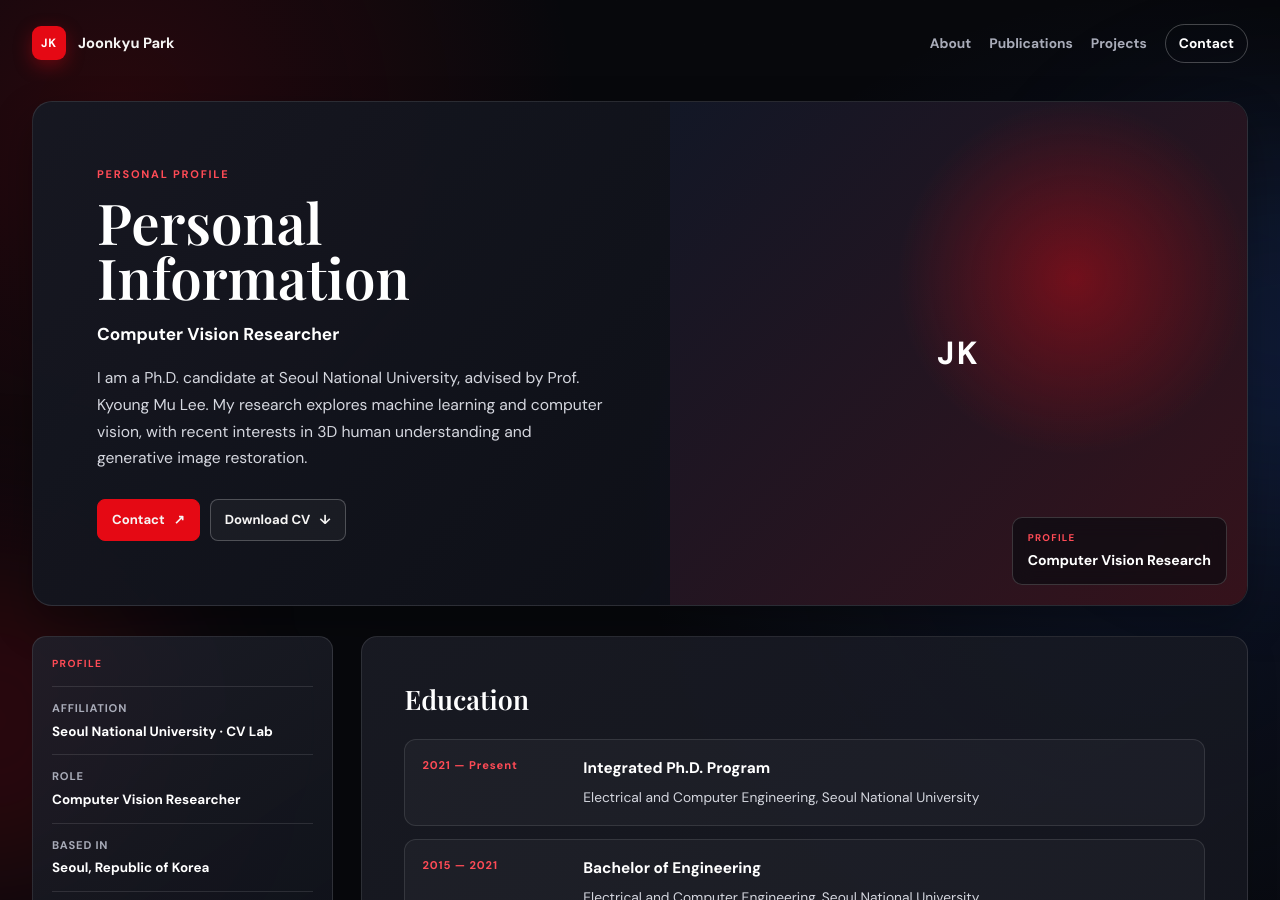
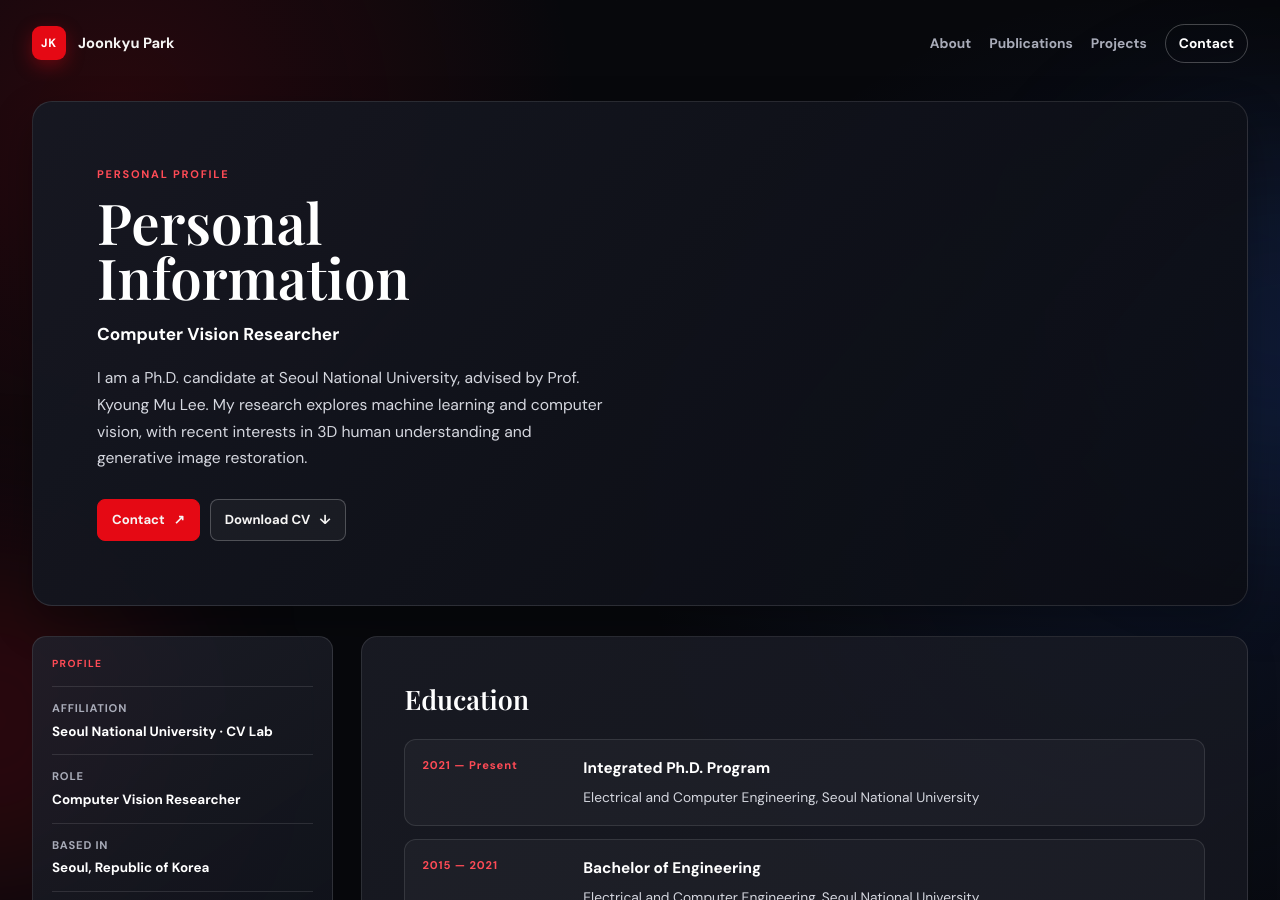
Before and after one commit to jkpark08/jkpark08.github.io, a Jekyll site: the page built from _posts/2027-12-31-edu.markdown, in a window 1280 px wide and 900 px high. Built offline with Jekyll 4.4.1, drawn with Linux system fonts in a browser that asks for light colours.

Commit message:
Update profile.html

```diff
--- a/_layouts/profile.html
+++ b/_layouts/profile.html
@@ -45,7 +45,7 @@ layout: null
       </nav>
     </header>
 
-    <section class="project-hero">
+    <section class="project-hero project-hero--profile">
         <div class="project-hero__copy">
           <p class="project-kicker">
             {{ page.description | default: "Personal Profile" }}
@@ -72,15 +72,6 @@ layout: null
                download="CV_JK.pdf">
               Download CV <span>↓</span>
             </a>
-        </div>
-      </div>
-
-      <div class="project-hero__visual" aria-hidden="true">
-        <div class="project-hero__placeholder">JK</div>
-
-        <div class="project-hero__label">
-          <span>PROFILE</span>
-          <strong>Computer Vision Research</strong>
           </div>
         </div>
       </section>
```
Lines whose indentation alone changed are shown as unchanged.
